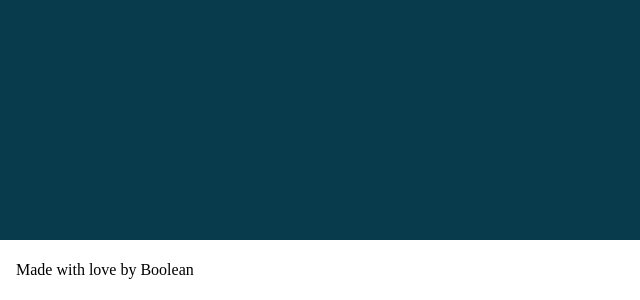
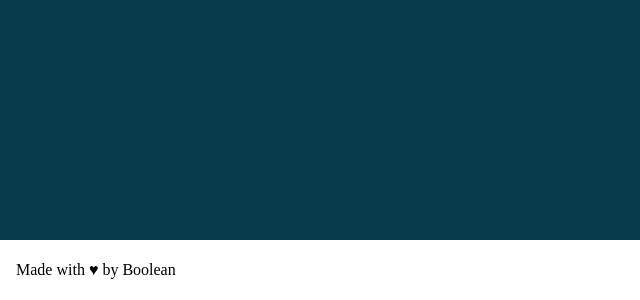
Before and after one commit to Giadagenovesi/js-campominato-grid, a plain HTML site: page index.html in a window 1280 px wide. Shown: the part 946-1246 px from the top of the page, 0-640 px from the left. Drawn offline with Linux system fonts and the light colour scheme.

Commit message:
Completed exercise and bonus

```diff
--- a/index.html
+++ b/index.html
@@ -8,6 +8,7 @@
 
     <!-- CSS Style -->
     <link rel="stylesheet" href="css/style.css">
+
 </head>
 <body>
     <!-- HEADER -->
@@ -42,13 +43,9 @@
 
     <!-- FOOTER -->
     <footer>
-        <p>Made with love by Boolean</p>
+        <p>Made with &hearts; by Boolean</p>
     </footer>
     <!-- /FOOTER -->
-
-
-
-
     <!-- JS -->
     <script src="js/script.js"></script>
 </body>
```
Also changed, not shown: css/style.css (+0 -8 lines), js/script.js (+2 -6 lines).
